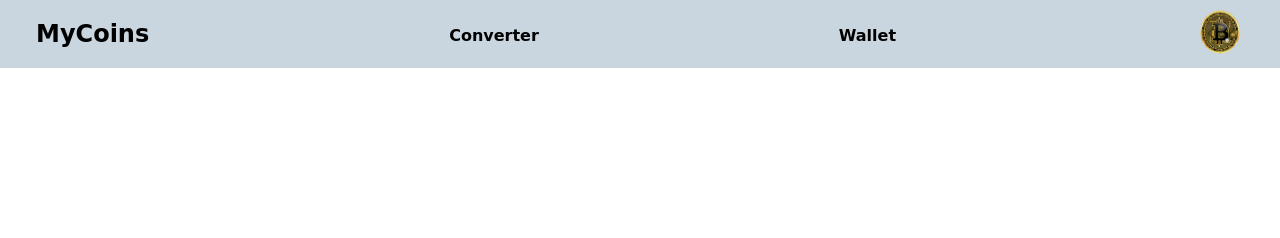
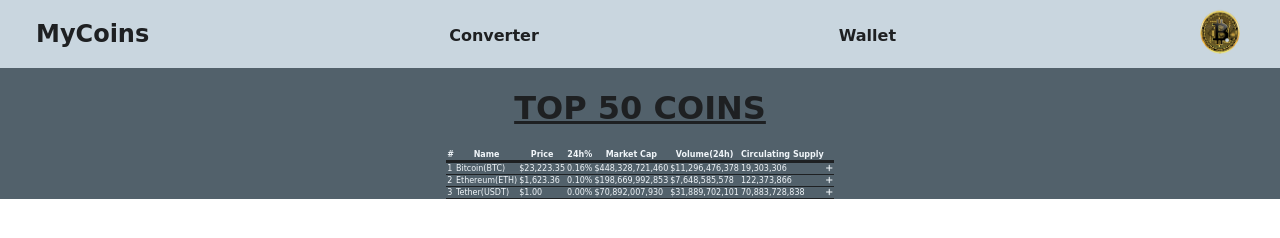
Before and after one commit to justinsong1608/crypto-wallet, a website: page index.html in a window 1280 px wide. Drawn offline with Linux system fonts and the light colour scheme; a web font is replaced by a local one.

Commit message:
Created three examples for the table. #1

```diff
--- a/css/layout.css
+++ b/css/layout.css
@@ -19,6 +19,12 @@
   justify-content: space-between;
 }
 
+.full-col {
+  display: flex;
+  width: 100%;
+  justify-content: space-around;
+}
+
 @media screen and (min-width: 768px) {
   .header-container {
     max-width: 1511px;
--- a/css/styles.css
+++ b/css/styles.css
@@ -1,6 +1,30 @@
+h1,
 h2,
 h4 {
   font-family: "Shantell Sans", cursive;
+  color: #1e2022;
+}
+
+table {
+  font-family: "Shantell Sans", cursive;
+  color: #f0f5f9;
+  font-size: 0.5rem;
+  margin-left: auto;
+  margin-right: auto;
+  border-collapse: collapse;
+}
+
+tr {
+  border-bottom: 0.1rem solid #1e2022;
+}
+
+thead > tr {
+  border-bottom: 0.2rem solid #1e2022;
+}
+
+.center {
+  justify-content: center;
+  text-align: center;
 }
 
 .main-container {
@@ -25,3 +49,7 @@
 #wallet-tab {
   margin-top: 1.6rem;
 }
+
+#title {
+  text-decoration: underline #1e2022;
+}
--- a/index.html
+++ b/index.html
@@ -5,6 +5,9 @@
   <meta name="viewport" content="width=device-width, initial-scale=1.0">
   <title>AJAX Project</title>
   <link rel="icon" href="images/favicon.ico">
+  <link rel="stylesheet" href="https://cdnjs.cloudflare.com/ajax/libs/font-awesome/6.0.0/css/all.min.css"
+    integrity="sha512-9usAa10IRO0HhonpyAIVpjrylPvoDwiPUiKdWk5t3PyolY1cOd4DSE0Ga+ri4AuTroPR5aQvXU9xC6qOPnzFeg=="
+    crossorigin="anonymous" referrerpolicy="no-referrer" />
   <link rel="stylesheet" href="css/reset.css">
   <link rel="stylesheet" href="css/layout.css">
   <link rel="stylesheet" href="css/styles.css">
@@ -26,6 +29,54 @@
     </div>
   </header>
   <main class="main-container">
+    <div class="row center">
+      <h1 id="title">TOP 50 COINS</h1>
+    </div>
+    <table>
+      <thead>
+        <tr>
+          <th>#</th>
+          <th>Name</th>
+          <th>Price</th>
+          <th>24h%</th>
+          <th>Market Cap</th>
+          <th>Volume(24h)</th>
+          <th>Circulating Supply</th>
+        </tr>
+      </thead>
+      <tbody>
+        <tr>
+          <td>1</td>
+          <td>Bitcoin(BTC)</td>
+          <td>$23,223.35</td>
+          <td>0.16%</td>
+          <td>$448,328,721,460</td>
+          <td>$11,296,476,378</td>
+          <td>19,303,306</td>
+          <td><i class="fa-solid fa-plus"></i></td>
+        </tr>
+        <tr>
+          <td>2</td>
+          <td>Ethereum(ETH)</td>
+          <td>$1,623.36</td>
+          <td>0.10%</td>
+          <td>$198,669,992,853</td>
+          <td>$7,648,585,578</td>
+          <td>122,373,866</td>
+          <td><i class="fa-solid fa-plus"></i></td>
+        </tr>
+        <tr>
+          <td>3</td>
+          <td>Tether(USDT)</td>
+          <td>$1.00</td>
+          <td>0.00%</td>
+          <td>$70,892,007,930</td>
+          <td>$31,889,702,101</td>
+          <td>70,883,728,838</td>
+          <td><i class="fa-solid fa-plus"></i></td>
+        </tr>
+      </tbody>
+    </table>
   </main>
   <script src="js/data.js"></script>
   <script src="js/main.js"></script>
```
